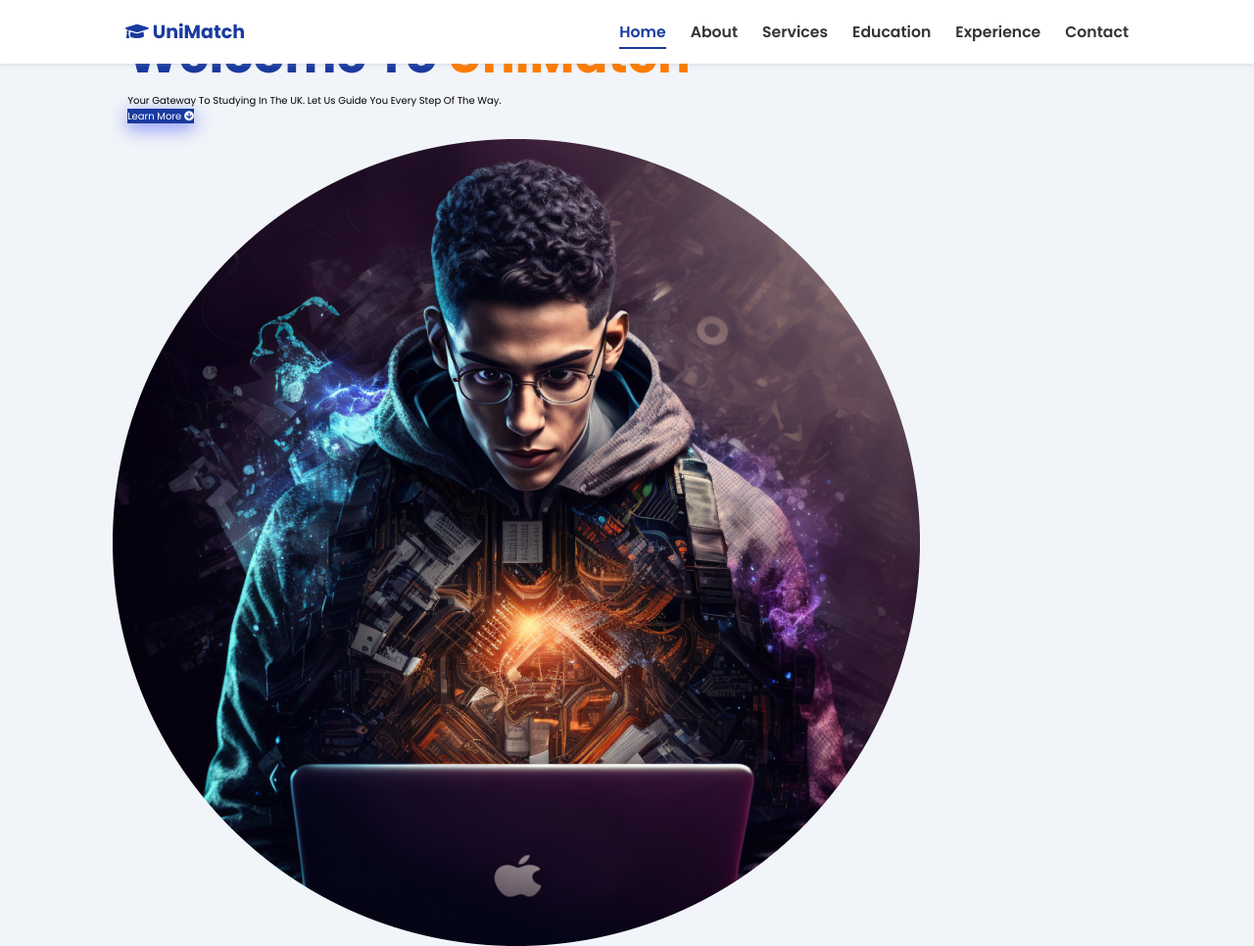
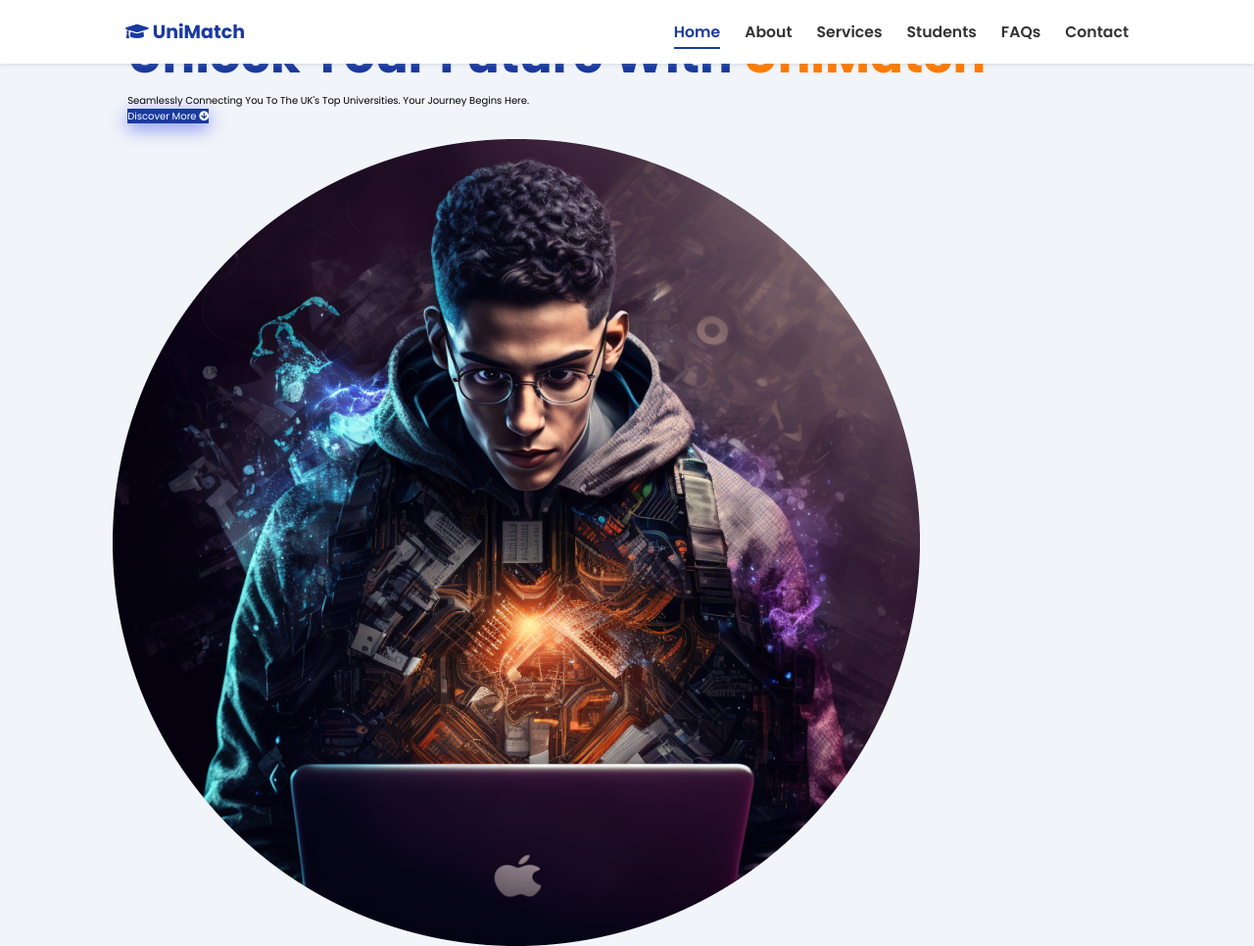
Before and after one commit to hassenai/UniMatch-Website, a plain HTML site: page index.html in a window 1280 px wide. Shown: the top 966 px of the page at 98% size. Drawn offline with Linux system fonts and the light colour scheme.

Commit message:
Update index.html

```diff
--- a/index.html
+++ b/index.html
@@ -11,7 +11,7 @@
     <!-- Font Awesome -->
     <link rel="stylesheet" href="https://cdnjs.cloudflare.com/ajax/libs/font-awesome/5.15.3/css/all.min.css" integrity="sha512-iBBXm8fW90+nuLcSKlbmrPcLa0OT92xO1BIsZ+ywDWZCvqsWgccV3gFoRBv0z+8dLJgyAHIhR35VZc2oM/gI1w==" crossorigin="anonymous" referrerpolicy="no-referrer" />
     <!-- Favicon -->
-    <link id='favicon' rel="shortcut icon" href="./assets/images/favicon.png" type="image/x-png">
+    <link id='Icon' rel="shortcut icon" href="./assets/images/Logo icon.png" type="image/x-png">
     <title>UniMatch | Connecting Students to UK Universities</title>
 </head>
 <body oncontextmenu="return false">
@@ -25,21 +25,21 @@
             <li><a class="active" href="#home">Home</a></li>
             <li><a href="#about">About</a></li>
             <li><a href="#services">Services</a></li>
-            <li><a href="#education">Education</a></li>
-            <li><a href="#experience">Experience</a></li>
+            <li><a href="#education">Students</a></li>
+            <li><a href="#experience">FAQs</a></li>
             <li><a href="#contact">Contact</a></li>
         </ul>
     </nav>
 </header>
 <!-- navbar ends -->
 
-<!-- hero section starts -->
+<!-- Home section starts -->
 <section class="home" id="home">
     <div id="particles-js"></div>
     <div class="content">
-        <h2>Welcome to <span>UniMatch</span></h2>
-        <p>Your gateway to studying in the UK. Let us guide you every step of the way.</p>
-        <a href="#about" class="btn"><span>Learn More</span>
+        <h2>Unlock Your Future with <span class="highlight">UniMatch</span></h2>
+        <p>Seamlessly connecting you to the UK's top universities. Your journey begins here.</p>
+        <a href="#about" class="btn"><span>Discover More</span>
             <i class="fas fa-arrow-circle-down"></i>
         </a>
     </div>
@@ -47,7 +47,8 @@
         <img draggable="false" class="tilt" src="./assets/images/hero.png" alt="">
     </div>
 </section>
-<!-- hero section ends -->
+
+<!-- Home section ends -->
 
 <!-- about section starts -->
 <section class="about" id="about">
```
